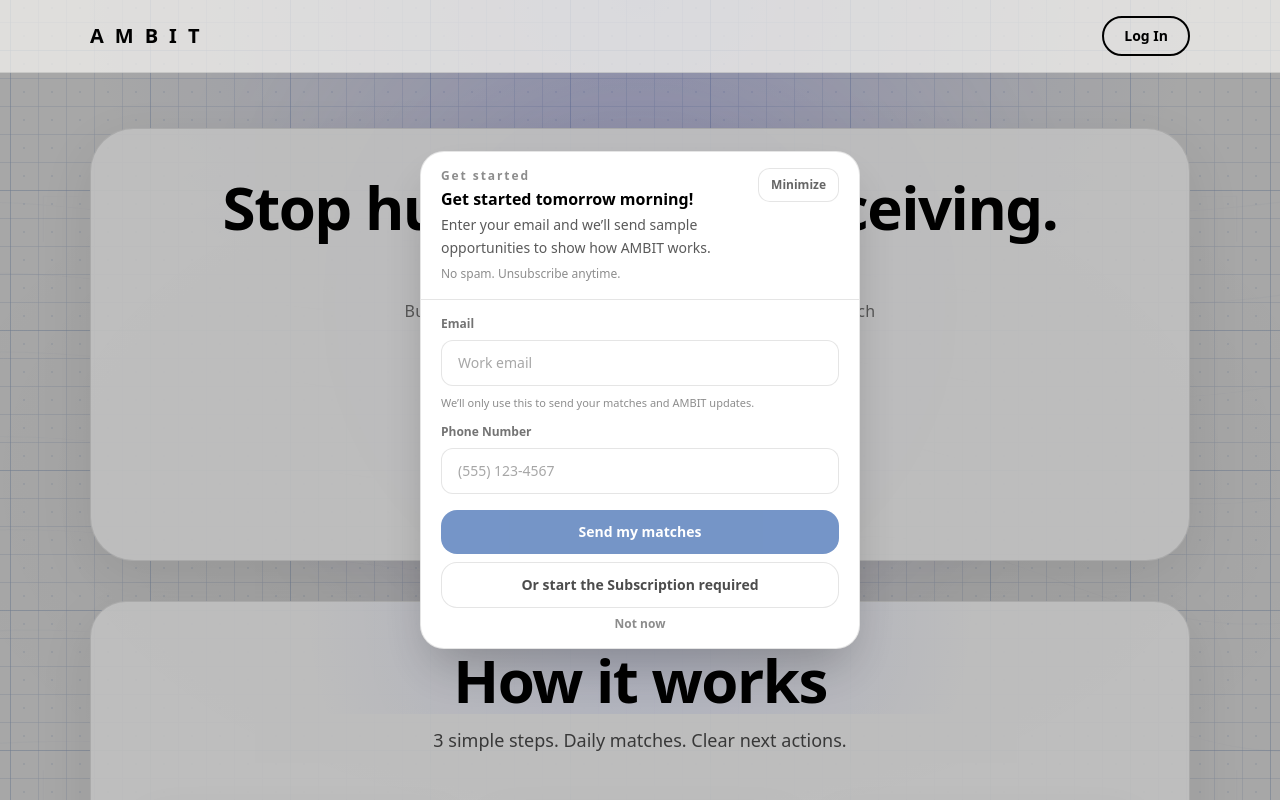
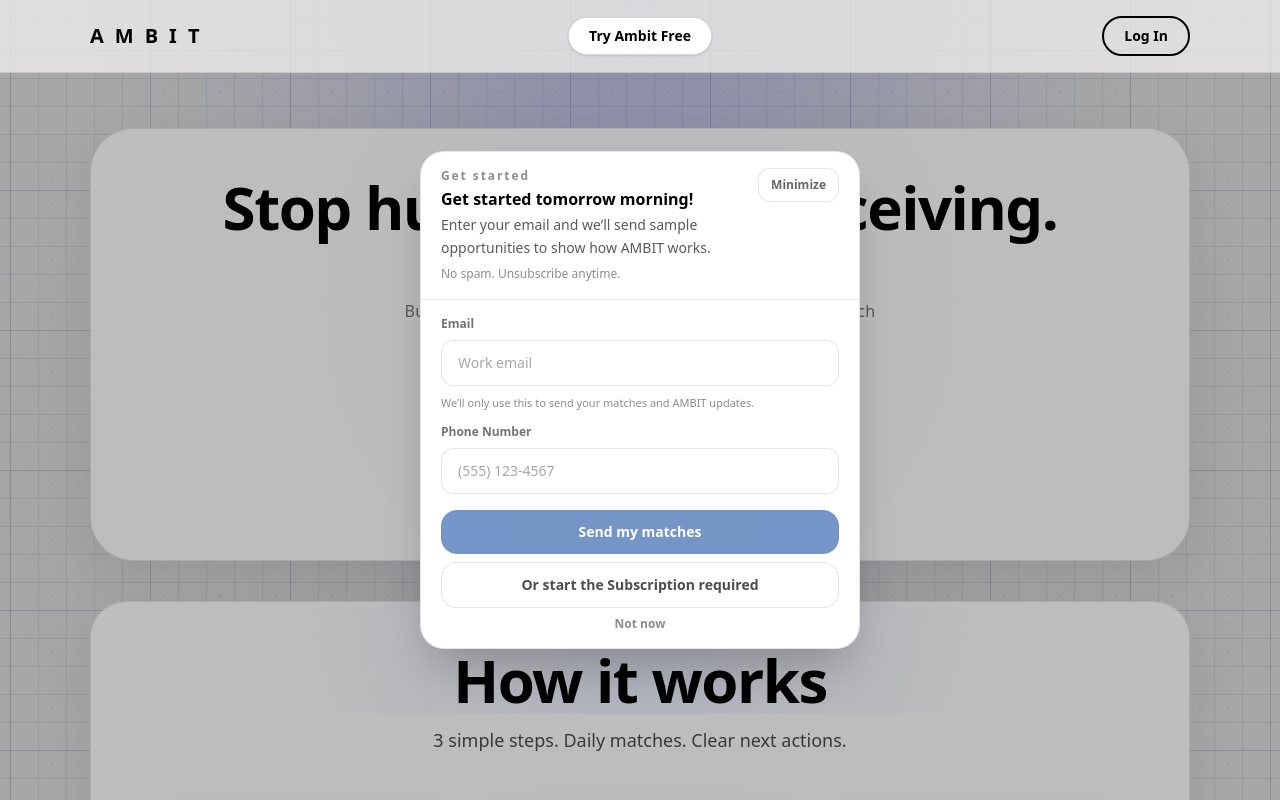
Before and after one commit to seansevrix/ambit, a Next.js app: page / in a window 1280 px wide. Shown: the top 800 px of the page. Built offline with nearby package versions, Linux system fonts and the light colour scheme; no server answers.

Commit message:
Add centered Try Ambit Free header CTA

```diff
--- a/app/components/SiteNav.tsx
+++ b/app/components/SiteNav.tsx
@@ -21,10 +21,12 @@ export default function SiteNav() {
 
     sync();
 
-    // Watch for body class changes
     const obs = new MutationObserver(sync);
     try {
-      obs.observe(document.body, { attributes: true, attributeFilter: ["class"] });
+      obs.observe(document.body, {
+        attributes: true,
+        attributeFilter: ["class"],
+      });
     } catch {
       // ignore
     }
@@ -38,25 +40,34 @@ export default function SiteNav() {
       className={cx(
         "sticky top-0 z-[150] w-full border-b border-black/10 bg-[#F7F5F2]/70 backdrop-blur",
         "transition-opacity duration-150",
-        hideNav && "opacity-0 pointer-events-none"
+        hideNav && "pointer-events-none opacity-0"
       )}
     >
-      <div className="mx-auto flex max-w-[1180px] items-center justify-between px-6 py-4 lg:px-10">
+      <div className="mx-auto grid max-w-[1180px] grid-cols-[1fr_auto_1fr] items-center px-6 py-4 lg:px-10">
         {/* Left */}
+        <div className="justify-self-start">
           <Link href="/" className="flex items-center gap-3">
             <span
               aria-label="AMBIT"
-            className="text-lg sm:text-xl font-black tracking-[0.55em] -mr-[0.55em] text-black"
+              className="text-lg font-black tracking-[0.55em] -mr-[0.55em] text-black sm:text-xl"
             >
               AMBIT
             </span>
           </Link>
+        </div>
 
-        {/* Middle intentionally blank */}
-        <div className="hidden md:block" />
+        {/* Middle */}
+        <div className="hidden md:flex justify-self-center">
+          <Link
+            href="/get-started"
+            className="inline-flex items-center justify-center rounded-full border border-black/15 bg-white px-5 py-2 text-sm font-semibold text-black shadow-sm transition hover:-translate-y-[1px] hover:border-black/25 hover:bg-black/[0.03]"
+          >
+            Try Ambit Free
+          </Link>
+        </div>
 
         {/* Right */}
-        <div className="flex items-center gap-3">
+        <div className="justify-self-end">
           <Link
             href="/login"
             className="inline-flex items-center justify-center rounded-full border-2 border-black px-5 py-2 text-sm font-semibold text-black transition hover:bg-black/[0.04]"
```
Lines whose indentation alone changed are shown as unchanged.
